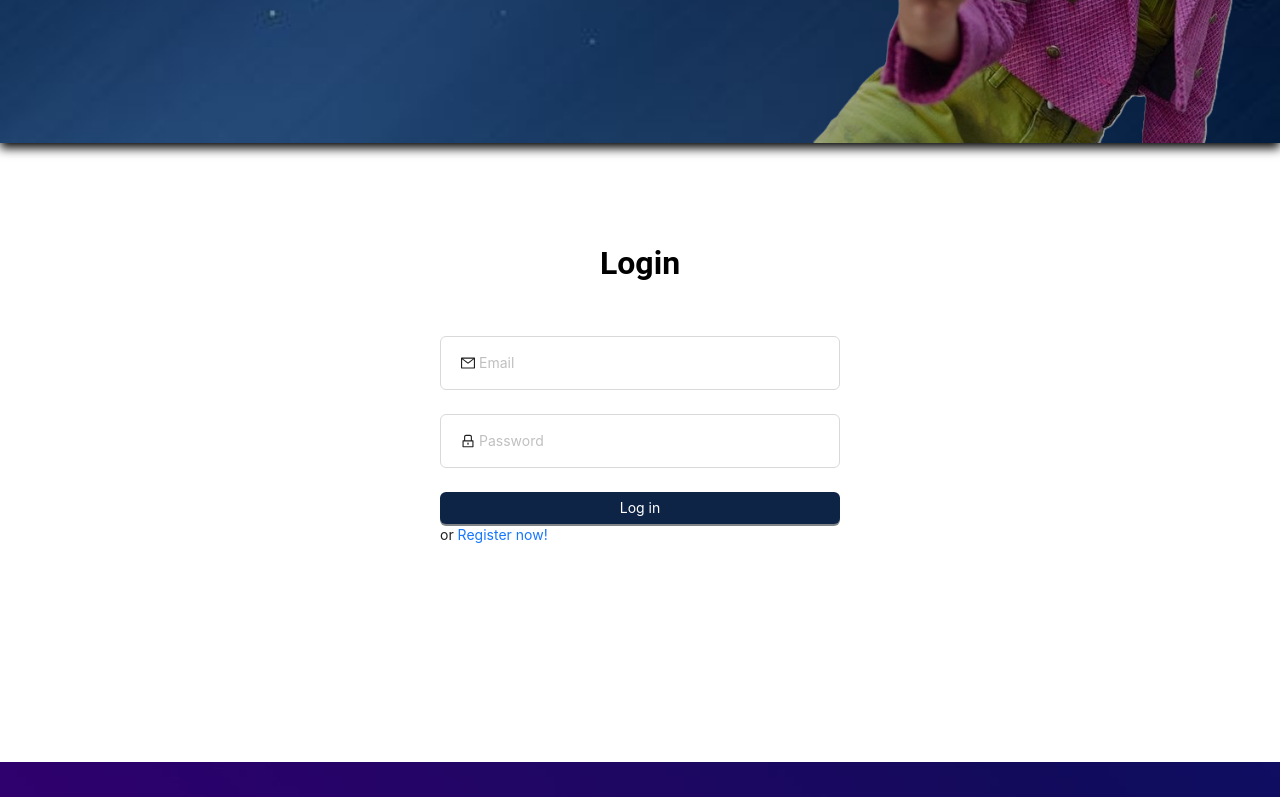
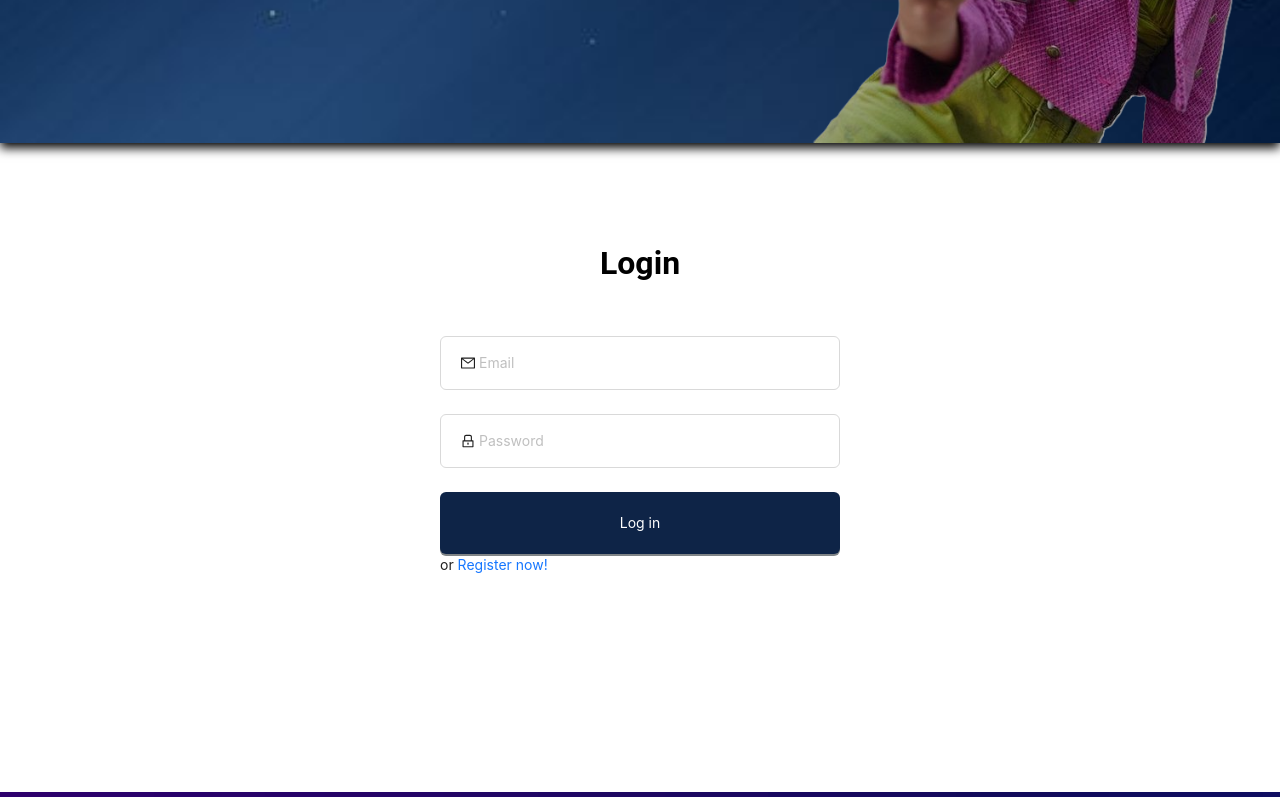
Before and after one commit to MyPersonalProjects-hehe/Z-Gen-client, a React (Vite) app: page /signUp in a window 1280 px wide. Shown: the part 535-1332 px from the top of the page. Built offline with nearby package versions, Linux system fonts and the light colour scheme; no server answers.

Commit message:
ad notifications for both forms

```diff
--- a/src/components/sign-up/login/Login.tsx
+++ b/src/components/sign-up/login/Login.tsx
@@ -48,13 +48,18 @@ function Login({ setToggleScroll }: LoginProps) {
         token: {
           colorPrimary: '#0e2447',
         },
+        components: {
+          Button: {
+            lineWidth: 30,
+          },
+        },
       }}
     >
       <h1>Login</h1>
       <Form
         name='login'
         initialValues={{ remember: true }}
-        style={{ width: 400 }}
+        style={{ width: 400, borderColor: '#0e2447' }}
         onFinish={loginUser}
         onFieldsChange={(e) => updateForm(e[0].name[0], e[0].value)}
       >
--- a/src/components/sign-up/register/Register.tsx
+++ b/src/components/sign-up/register/Register.tsx
@@ -3,15 +3,18 @@ import { useContext, useState } from 'react';
 import { useNavigate } from 'react-router-dom';
 import { UserContext } from '../../../context/UserContext';
 import { SERVER_URL } from '../../../constants/ServerURL';
-import { Button, ConfigProvider, Form, Input } from 'antd';
+import { Button, ConfigProvider, Form, Input, notification } from 'antd';
 import {
+  FrownOutlined,
   LockOutlined,
   MailOutlined,
   PhoneOutlined,
   UserOutlined,
 } from '@ant-design/icons';
+import { openNotification } from '../../../helpers/notifications-functions/openNotification';
 
 function Register() {
+  const [api, contextHolder] = notification.useNotification();
   const navigate = useNavigate();
   const [userForm, setUserForm] = useState({
     username: '',
@@ -44,7 +47,12 @@ function Register() {
       }
     } catch (error: any) {
       const errorMessage = error.response.data.message[0].message;
-      alert(errorMessage);
+      openNotification({
+        api: api,
+        icon: <FrownOutlined />,
+        message: 'Warning!',
+        description: `Error: ${errorMessage}`,
+      });
     }
   };
 
@@ -54,13 +62,19 @@ function Register() {
         token: {
           colorPrimary: '#0e2447',
         },
+        components: {
+          Button: {
+            lineWidth: 30,
+          },
+        },
       }}
     >
+      {contextHolder}
       <h1>Register</h1>
       <Form
         name='register'
         initialValues={{ remember: true }}
-        style={{ width: 400 }}
+        style={{ width: 400, borderColor: '#0e2447' }}
         onFinish={registerUser}
         onFieldsChange={(e) => updateForm(e[0].name[0], e[0].value)}
       >
```
